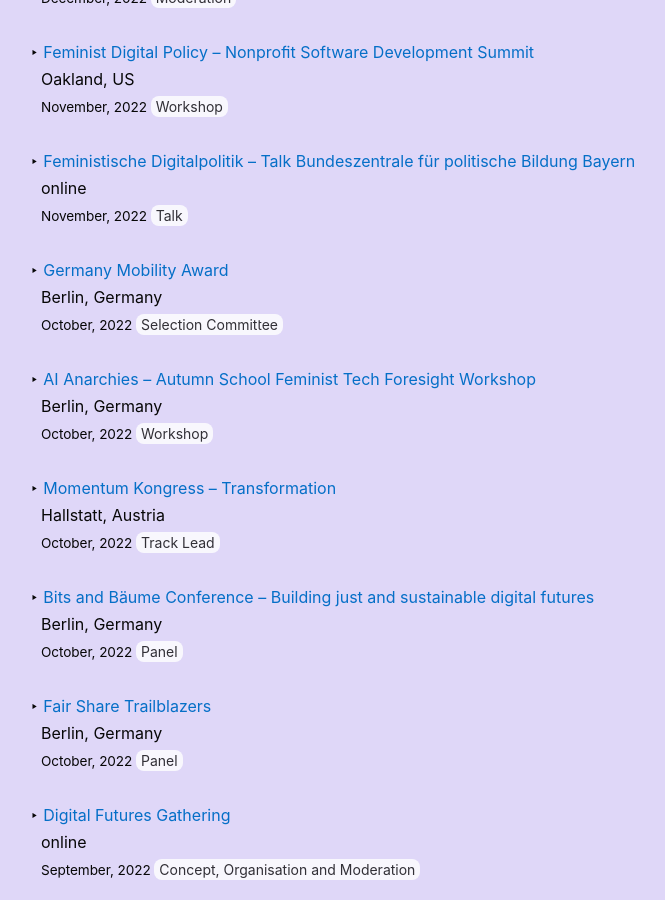
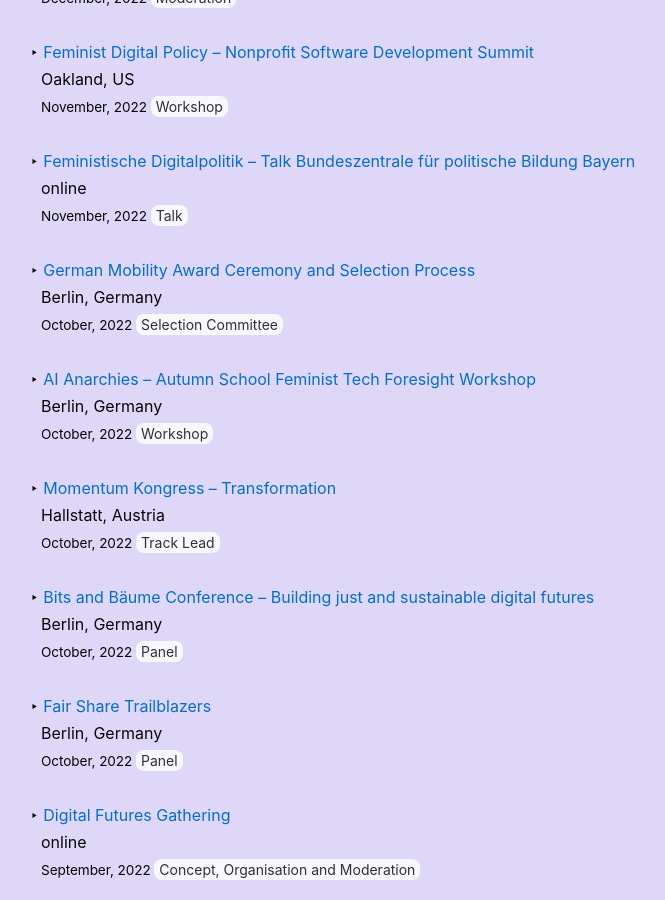
Before and after one commit to juliakloiber/juliakloiber.github.io, a Jekyll site: the page built from talks.html, in a window 1280 px wide and 900 px high, scrolled down 300 px. Shown: the whole window, without its empty margins (235-900 px from the left). Built offline with Jekyll 4.4.1, drawn with Linux system fonts in a browser that asks for light colours; some web fonts are replaced.

Commit message:
Update talks.html

```diff
--- a/talks.html
+++ b/talks.html
@@ -57,7 +57,7 @@
 </ul>
 <ul>
     <li>
-        <a href="https://mobilitaetspreis.de/">Germany Mobility Award</a>
+        <a href="https://mobilitaetspreis.de/">German Mobility Award Ceremony and Selection Process</a>
         <br>
         Berlin, Germany<br>
         <time>
```
